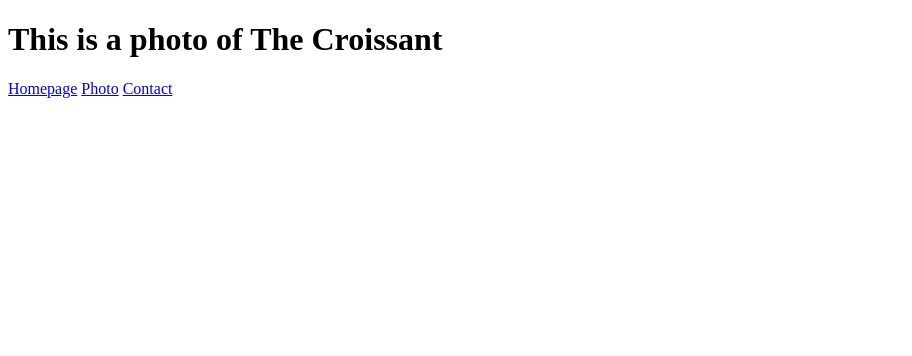
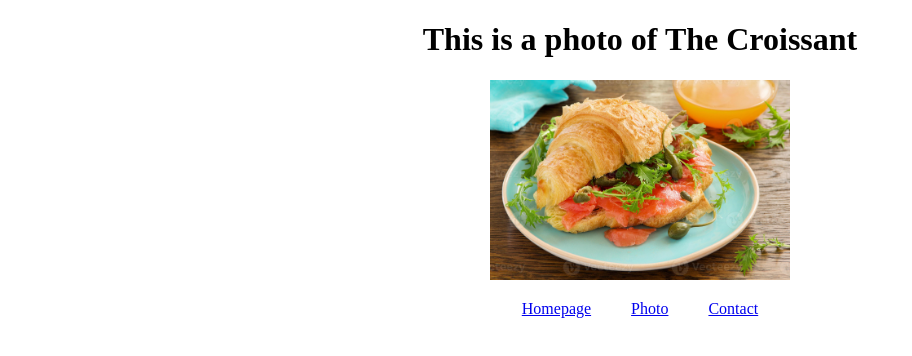
Before and after one commit to Anastasia-Yermakova/Croissant, a plain HTML site: page photo.html in a window 1280 px wide. Shown: the whole page, without its empty margins (0-912 px from the left). Drawn offline with Linux system fonts and the light colour scheme.

Commit message:
filled out info on pages

```diff
--- a/photo.html
+++ b/photo.html
@@ -4,10 +4,16 @@
     <meta charset="UTF-8" />
     <meta http-equiv="X-UA-Compatible" content="IE=edge" />
     <meta name="viewport" content="width=device-width, initial-scale=1.0" />
+    <link rel="stylesheet" href="/src/style.css" />
+
     <title>Photo</title>
   </head>
   <body>
     <h1>This is a photo of The Croissant</h1>
+    <img
+      src="/images/croissant-with-salmon-and-capers-photo.jpg"
+      width="300px"
+    />
     <div class="links">
       <a href="/index.html" class="homepage">Homepage</a>
       <a href="/photo.html" class="photo">Photo</a>
--- /dev/null
+++ b/src/style.css
@@ -0,0 +1,22 @@
+a {
+  padding: 20px;
+}
+h1 {
+  text-align: center;
+}
+h3 {
+  text-align: center;
+  margin: 50px auto;
+}
+
+p {
+  text-align: center;
+}
+img {
+  display: block;
+  margin: 0 auto;
+}
+.links {
+  display: flex;
+  justify-content: center;
+}
```
Also changed, not shown: contact.html (+2 -0 lines), index.html (+3 -0 lines), images/croissant-with-salmon-and-capers-photo.jpg (added).
